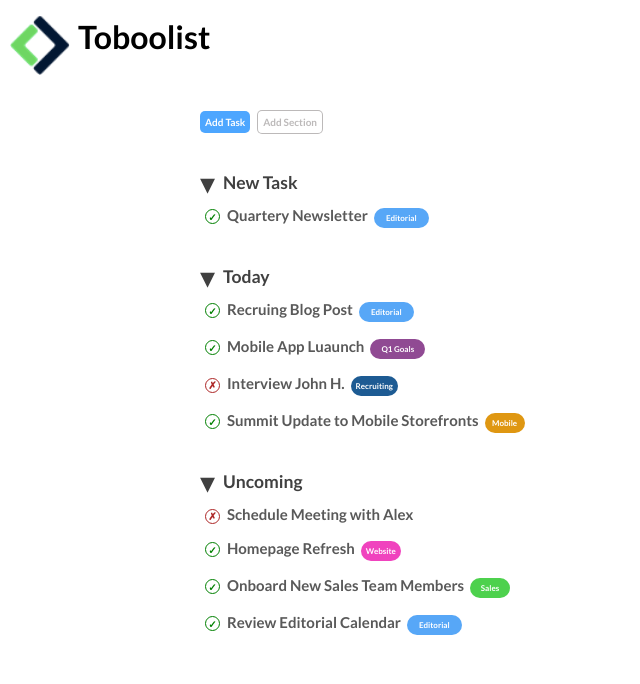
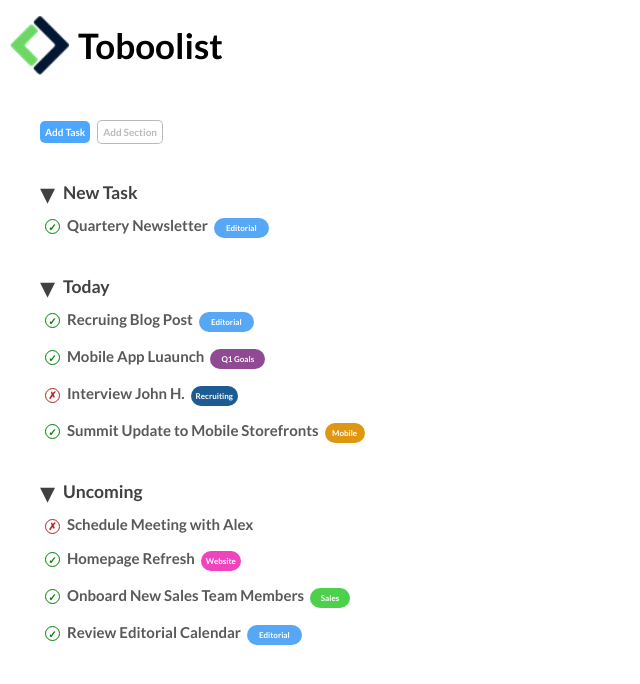
Before and after one commit to vvalcarcell/html-css-toboolist, a plain HTML site: page index.html in a window 1280 px wide. Shown: the whole page, without its empty margins (0-640 px from the left). Drawn offline with Linux system fonts and the light colour scheme; a web font is replaced by a local one.

Commit message:
full-list-3

```diff
--- a/css/style.css
+++ b/css/style.css
@@ -4,6 +4,23 @@
     padding: 0;
     font-family: 'Lato', sans-serif;
 }
+
+/** Utility Classes**/
+
+button {
+    cursor: pointer;
+    border: none;
+    padding: 5px;
+    text-align: center;
+    border-radius: 5px;
+    font-size: 10px;
+}
+
+.list {
+    margin-top: 30px;
+}
+
+/** End Utility Classes**/
 
 header {
     margin: 10px 5px;
@@ -16,23 +33,17 @@ header {
     vertical-align: middle;
 }
 
-h1 {
-    display: inline-block;
+.Logo-text {
+    font-size: 35px;
+    font-weight: bold;
+    vertical-align: middle;
 }
 
+
 main {
-    width: 800px;
-    margin: 30px 200px;
+    width: 1200px;
+    margin: 40px auto;
     font-size: 15px;
-}
-
-button {
-    cursor: pointer;
-    border: none;
-    padding: 5px;
-    text-align: center;
-    border-radius: 5px;
-    font-size: 10px;
 }
 
 .blue {
@@ -45,10 +56,6 @@ button {
     border: 1px solid rgba(87, 80, 80, 0.4);
     color: rgba(87, 80, 80, 0.4);
     margin-left: 4px;
-}
-
-.list {
-    margin-top: 30px;
 }
 
 .arrow {
--- a/index.html
+++ b/index.html
@@ -15,7 +15,7 @@
 <body>
     <header>
         <img class="Logo" src="./img/Logo.png" alt="logo toboolist">
-        <h1>Toboolist</h1>
+        <span class="Logo-text">Toboolist</span>
     </header>
 
 
```
